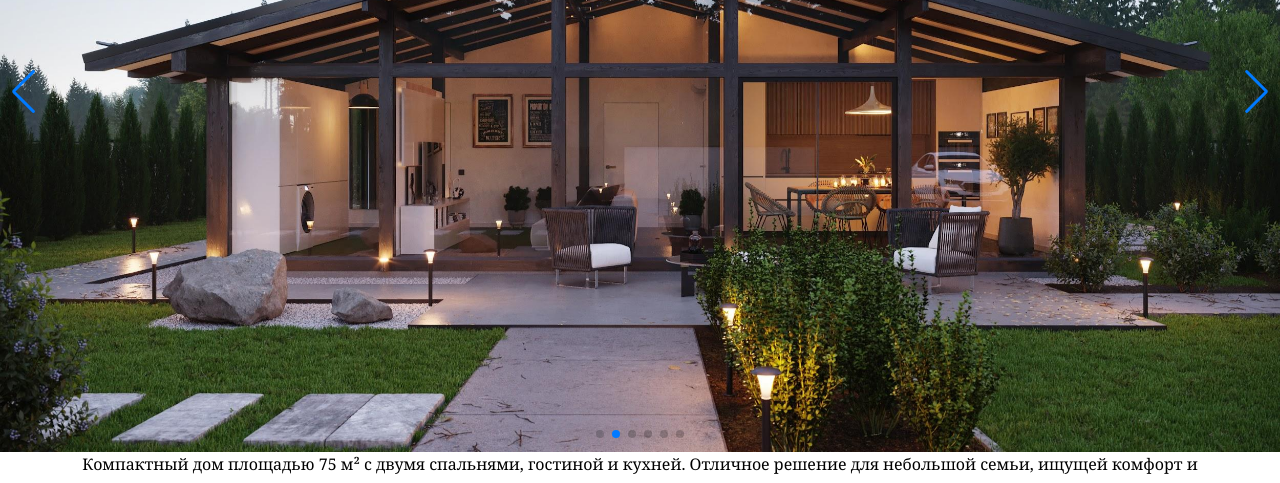
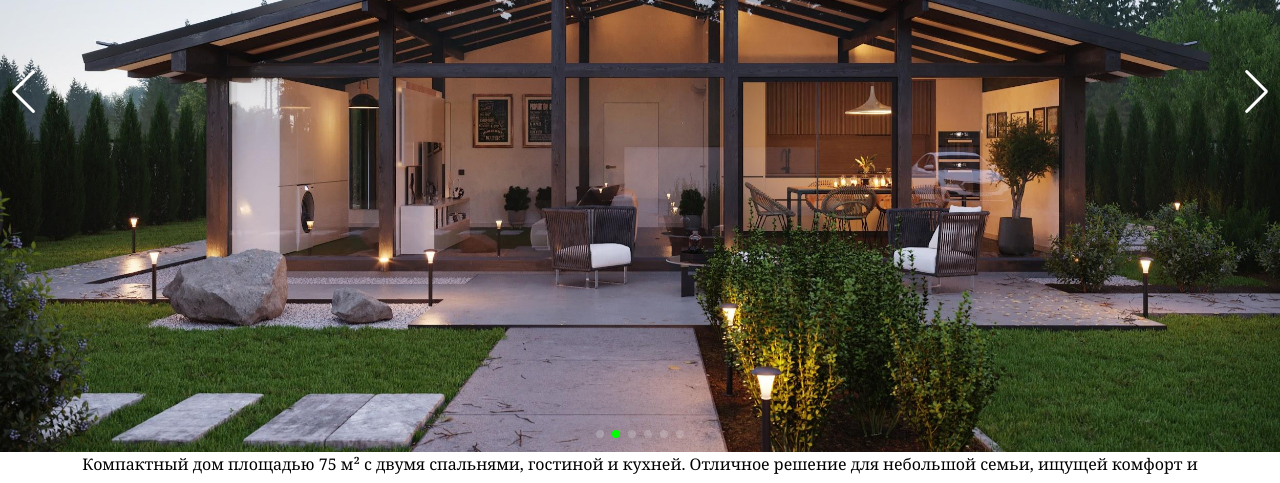
Before and after one commit to ViruSkin/shahovskaya, a React (Vite) app: page /maria in a window 1280 px wide. Shown: the part 392-875 px from the top of the page. Built offline with nearby package versions, Linux system fonts and the light colour scheme.

Commit message:
add redirect

```diff
--- a/src/App.css
+++ b/src/App.css
@@ -24,14 +24,14 @@ html {
 /* Изменение цвета стрелок навигации */
 .swiper-button-next,
 .swiper-button-prev {
-  color: #00ff00; /* Здесь вы можете указать свой цвет */
+  color: #fff !important;; /* Здесь вы можете указать свой цвет */
 }
 
 /* Изменение цвета точек пагинации */
 .swiper-pagination-bullet {
-  background-color: #ffffff; /* Основной цвет точек пагинации */
+  background-color: #ffffff !important;; /* Основной цвет точек пагинации */
 }
 
 .swiper-pagination-bullet-active {
-  background-color: #00ff00; /* Цвет активной точки */
+  background-color: #00ff00 !important;; /* Цвет активной точки */
 }
--- a/src/components/Header.tsx
+++ b/src/components/Header.tsx
@@ -1,7 +1,7 @@
 export default function Header() {
     return (
         <div className="relative w-full">
-            <div className="md:hidden mx-32">
+            <div className="md:hidden mx-32 mt-8">
                 <img src="/images/logotype3.svg" alt="логотип" />
             </div>
             <img src="/images/header.jpg" alt="Header Background" className="w-full h-full object-cover" />
--- a/src/pages/House.page.tsx
+++ b/src/pages/House.page.tsx
@@ -10,7 +10,7 @@ import { Swiper, SwiperSlide } from "swiper/react";
 import "swiper/css";
 import "swiper/css/navigation";
 import "swiper/css/pagination";
-import '../App.css'
+import "../App.css";
 
 import { Autoplay, Navigation, Pagination } from "swiper/modules";
 
```
Also changed, not shown: 1 other file (tests, documents, lock files or other folders).
